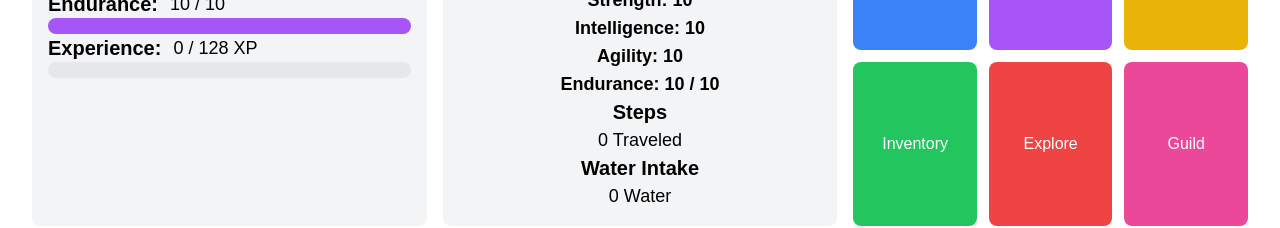
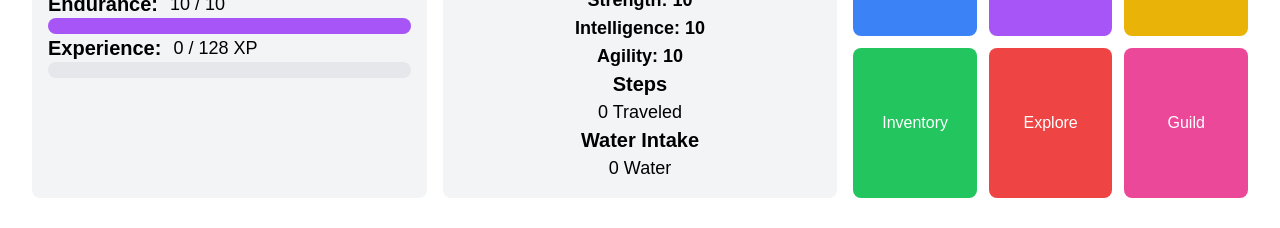
Before and after one commit to PabloGiraldo96/healtySteps, a Next.js app: page / in a window 1280 px wide. Shown: the part 882-1110 px from the top of the page. Built offline with nearby package versions, Linux system fonts and the light colour scheme.

Commit message:
Deleted endurance from PlayerInfo

```diff
--- a/src/components/PlayerInfo.jsx
+++ b/src/components/PlayerInfo.jsx
@@ -7,7 +7,6 @@ const PlayerInfo = ({ level, statPoints, strength, intelligence, agility, curren
         <p className="text-lg font-semibold">Strength: {strength}</p>
         <p className="text-lg font-semibold">Intelligence: {intelligence}</p>
         <p className="text-lg font-semibold">Agility: {agility}</p>
-        <p className="text-lg font-semibold">Endurance: {currentEndurance} / {maxEndurance}</p>
         <h2 className="text-xl font-semibold">Steps</h2>
         <p className="text-lg">{steps} Traveled</p>
         <h2 className="text-xl font-semibold">Water Intake</h2>
```
